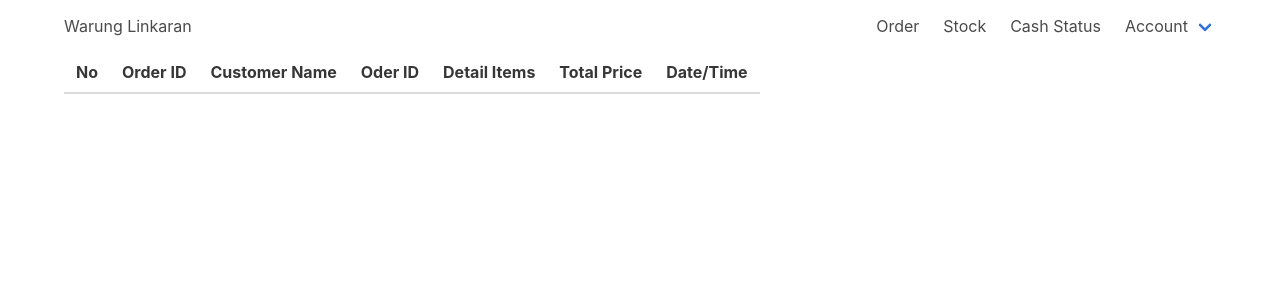
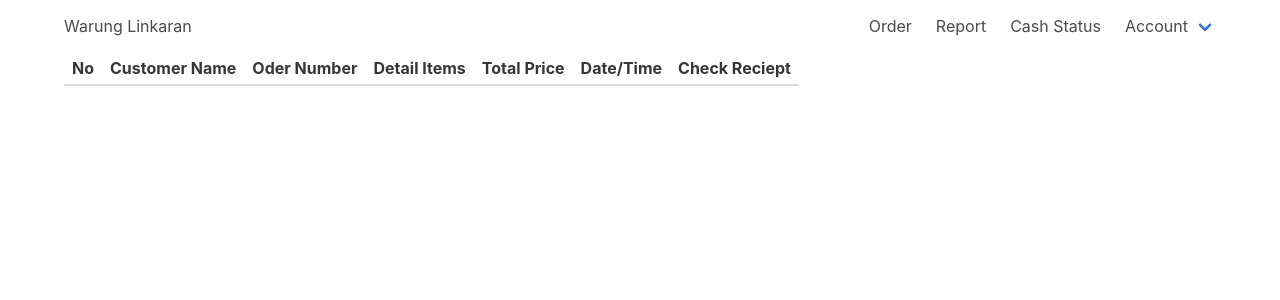
Before and after one commit to rumahaah/posq, a Django app: page /pos/reportorder in a window 1280 px wide. Shown: the top 300 px of the page. Run offline with Django 3.2, Linux system fonts and the light colour scheme; data that the repository does not hold is empty.

Commit message:
add report and cleaning some template

```diff
--- a/pos/templates/base_order.html
+++ b/pos/templates/base_order.html
@@ -25,7 +25,7 @@
 				<div id="navbarMenu" class="navbar-menu">
 					<div class="navbar-end">
 						<a class="navbar-item" href="{% url 'pos_order' %}">Order</a>
-						<a class="navbar-item">Stock</a>
+						<a class="navbar-item" href="{% url 'reportorder' %}">Report</a>
 						<a class="navbar-item">Cash Status</a>
 						<div class="navbar-item has-dropdown is-hoverable">
 							<a class="navbar-link">Account</a>
--- /dev/null
+++ b/pos/templates/receiptshow.html
@@ -0,0 +1,5 @@
+{% extends "base_receipt.html" %}{% load humanize %}{% load extratemplate %}{% load static %}
+{% block title %}Receipt Show | linkaran{% endblock %}
+{% block logo %}<!-- <img src="./logo.png" alt="Logo"> -->{% endblock %}
+{% block content %}{% endblock %}
+{% block js %}{% endblock %}
--- a/pos/templates/reportorder.html
+++ b/pos/templates/reportorder.html
@@ -3,53 +3,58 @@
 {% block content %}
 <section class="hero">
     <div class="hero-body pt-0">
-      <div class="container ">
-        <table class="table">
+      <div class="container">
+        <div class="columns is-centered">
+          <div class="column is-full">
+
+            <table class="table is-narrow is-size-6">
               <thead>
                 <tr>
                   <th class="">No</th>
-              <th class="">Order ID</th>
                   <th class="">Customer Name</th>
-              <th class="">Oder ID</th>
+                  <th class="">Oder Number</th>
                   <th class="">Detail Items</th>
                   <th class="">Total Price</th>
                   <th class="">Date/Time</th>
+                  <th class="">Check Reciept</th>
                 </tr>
               </thead>
               </thead>
               <tbody>{% for order in orders %}
                 <tr>
                  <td class="">{{forloop.counter}}</td>
-             <td class="">{{order.id}}</td>
                  <td class="">{{order.customer_name}}</td>
                  <td class="">{{order.order_number}}</td>
                  <td class="">
 
-              <table class="table">
-                <thead>
+                  <table class="table is-narrow is-bordered is-size-7">
+                    <!-- <thead>
                       <tr>
                         <th class="">No</th>
                         <th class="">Product Name</th>
                         <th class="">Price</th>
                         <th class="">Qty</th>
                       </tr>
-                </thead>
+                    </thead> -->
                     <tbody>{% for orderitem in order.orderitem_set.all %}
                       <tr>
-                    <td>{{forloop.counter}}</td>
+                        <!-- <td>{{forloop.counter}}</td> -->
                         <td>{{ orderitem.product.name }}</td>
                         <td>{{ orderitem.product.price|floatformat|intcomma }}</td>
                         <td>{{ orderitem.quantity }}</td>
                       </tr>{% endfor %}
                     </tbody>
                   </table>
-
                   </td>
                   <td class="">{{order.total_price|floatformat|intcomma}}</td>
-              <td class="">{{order.creation_timestamp}}</td>
+                  <td class="">{{order.creation_timestamp|date:"j-m-y H:i"}}</td>
+                  <td class="has-text-centered"><a href="receiptorder/{{order.order_number}}" class="fas fa-receipt fa-lg has-text-success"></a></td>
                 </tr>{% endfor %}
               </tbody>
             </table>
+
+          </div>
+        </div>
       </div>
     </div>
   </section>
--- a/pos/urls.py
+++ b/pos/urls.py
@@ -11,7 +11,7 @@ urlpatterns = [
     path('', views.pos_order, name='pos_order'),
     # path('', include(router.urls)),
     path('getorder', views.getorder, name='getorder'),
-    path('cobaorder', views.cobaorder, name='cobaorder'),
+    path('receiptorder/<slug:paramm>', views.receiptorder, name='receiptorder'),
     path('reportorder', views.reportorder, name='reportorder'),
     # path('api-auth/', include('rest_framework.urls', namespace='rest_framework'))
 ]
--- a/pos/views.py
+++ b/pos/views.py
@@ -21,9 +21,9 @@ def pos_order(request):
 		})
 
 @login_required
-def cobaorder(request):
-	orders = Order.objects.filter(id=48)
-	return render(request, 'receipttoprint.html',{
+def receiptorder(request,paramm=None):
+	orders = Order.objects.filter(order_number=paramm)
+	return render(request, 'receiptshow.html',{
 		'orders': orders,
 		})
 
```
Also changed, not shown: pos/models.py (+2 -7 lines), pos/templates/base_receipt.html (added, +60 -0 lines), pos/templates/receipttoprint.html (+5 -87 lines). Lines whose indentation alone changed are shown as unchanged.
